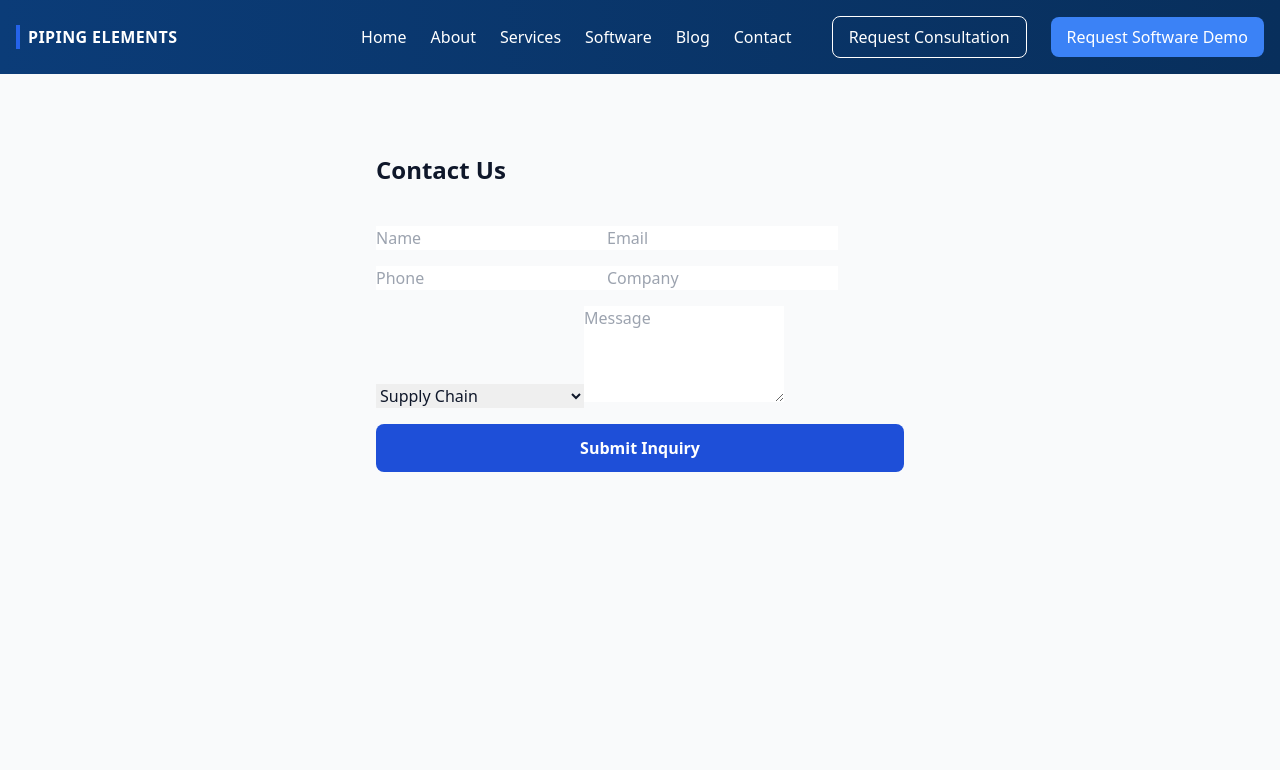
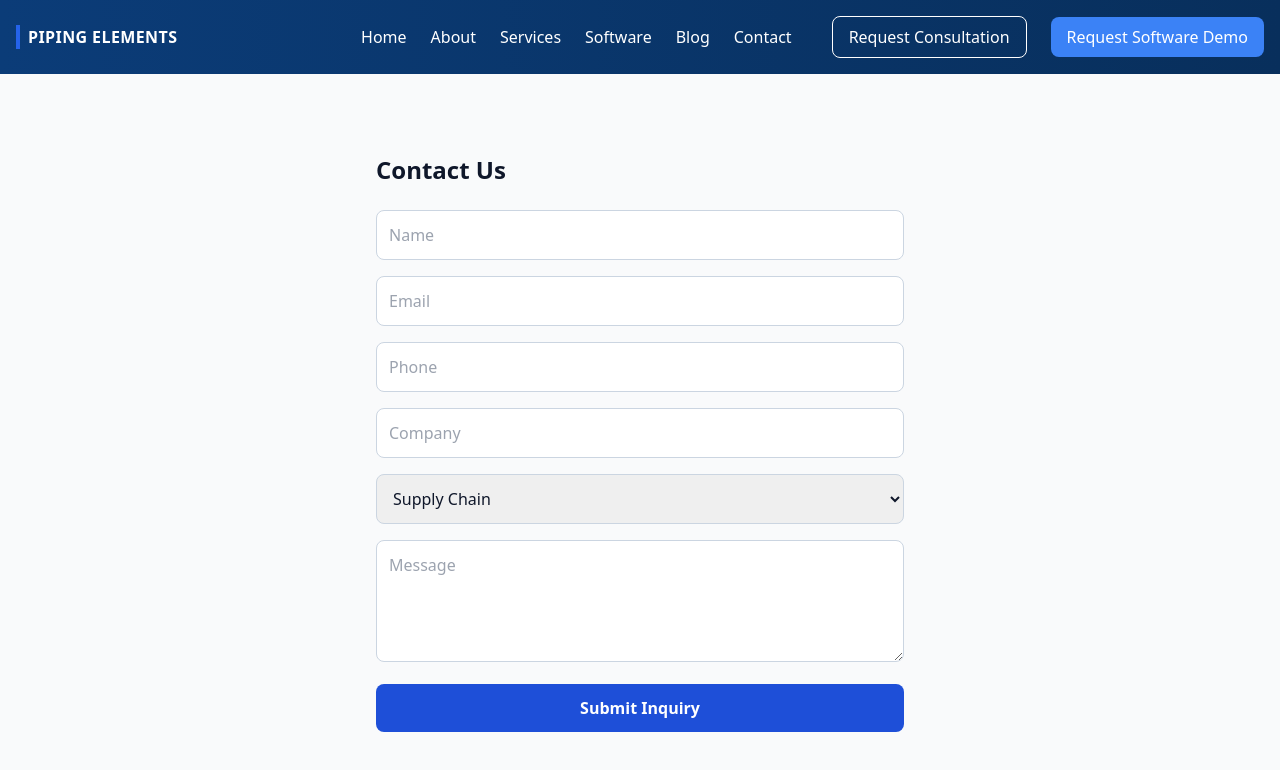
Before and after one commit to Muhammadshajid/piping-elements-website, a Next.js app: page /contact in a window 1280 px wide. Shown: the top 770 px of the page. Built offline with nearby package versions, Linux system fonts and the light colour scheme.

Commit message:
Update globals.css

```diff
--- a/app/globals.css
+++ b/app/globals.css
@@ -41,3 +41,10 @@ body {
   padding: 24px;
   box-shadow: 0 10px 25px rgba(0,0,0,0.05);
 }
+
+.input {
+  width: 100%;
+  padding: 0.75rem;
+  border: 1px solid #cbd5e1;
+  border-radius: 0.5rem;
+}
```
